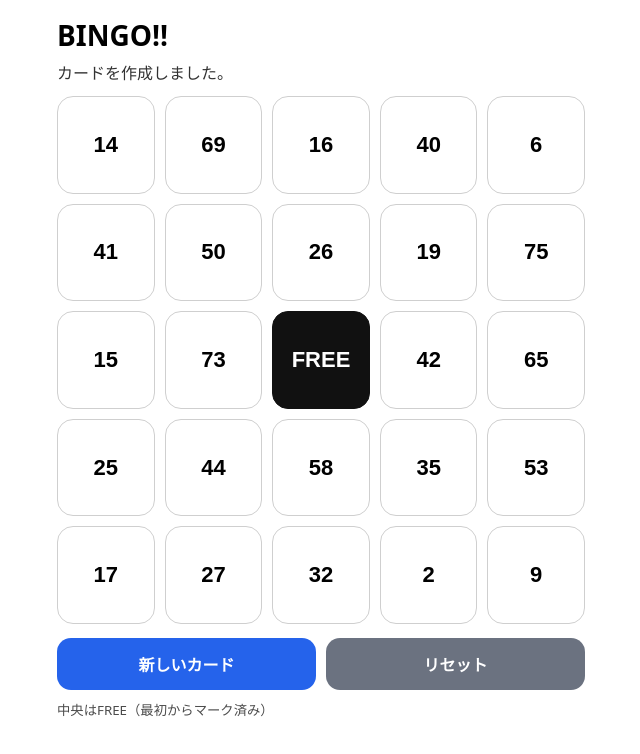
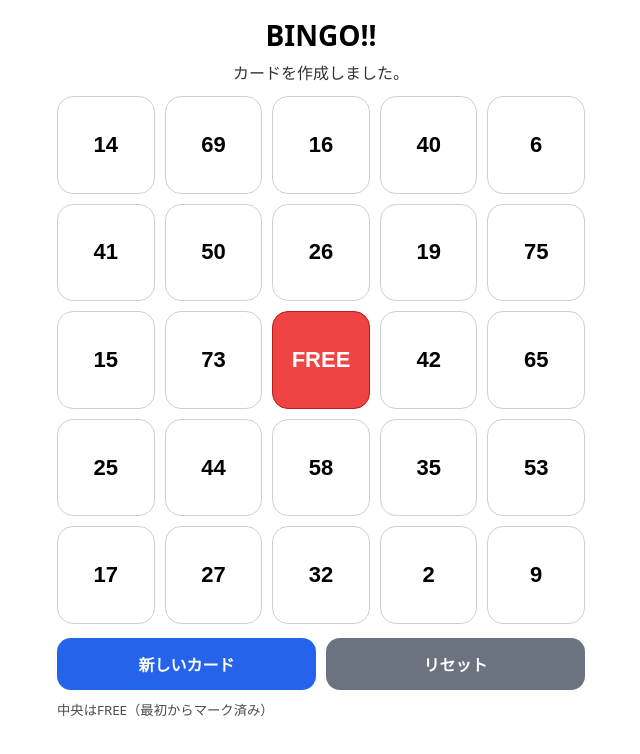
Before and after one commit to natsuki1585/bingo, a plain HTML site: page index.html in a window 1280 px wide. Shown: the whole page, without its empty margins (319-959 px from the left). Drawn offline with Linux system fonts and the light colour scheme.

Commit message:
2025-12-27 UI updates

```diff
--- a/script.js
+++ b/script.js
@@ -114,10 +114,10 @@ function updateBingo() {
   // 表示切替（「ビンゴはまだです」は残す）
   if (winningLines.length > 0) {
     statusEl.textContent = `🎉 ビンゴ！ ${winningLines.length} 本`;
-  } else if (reachCount > 0) {
+    } else if (reachCount > 0) {
     statusEl.textContent = `🔥 リーチ！ ${reachCount} 本`;
-  } else {
-    statusEl.textContent = "ビンゴはまだです。";
+    } else {
+    statusEl.textContent = "No Bingo";
   }
 }
 
--- a/style.css
+++ b/style.css
@@ -4,14 +4,27 @@
 body { margin: 0; font-family: system-ui, -apple-system, "Segoe UI", sans-serif; }
 .app { max-width: 560px; margin: 0 auto; padding: 16px; }
 
-.header { display: grid; gap: 6px; margin-bottom: 12px; }
-h1 { margin: 0; font-size: 28px; }
-.status { margin: 0; opacity: 0.8; }
+.header {
+    display: grid;
+    gap: 6px;
+    margin-bottom: 12px;
+    justify-items: center;
+    text-align: center;
+  }
+
+h1 {
+    margin: 0;
+    font-size: 28px;
+  }
+
+.status {
+    margin: 0;
+    opacity: 0.8; }
 
 .grid {
-  display: grid;
-  grid-template-columns: repeat(5, 1fr);
-  gap: var(--gap);
+    display: grid;
+    grid-template-columns: repeat(5, 1fr);
+    gap: var(--gap);
 }
 
 .cell {
@@ -29,9 +42,9 @@ h1 { margin: 0; font-size: 28px; }
 }
 
 .cell.marked {
-  background: #111;
+  background: #ef4444;
   color: #fff;
-  border-color: #111;
+  border-color: #b91c1c;
 }
 
 .cell.win {
```
